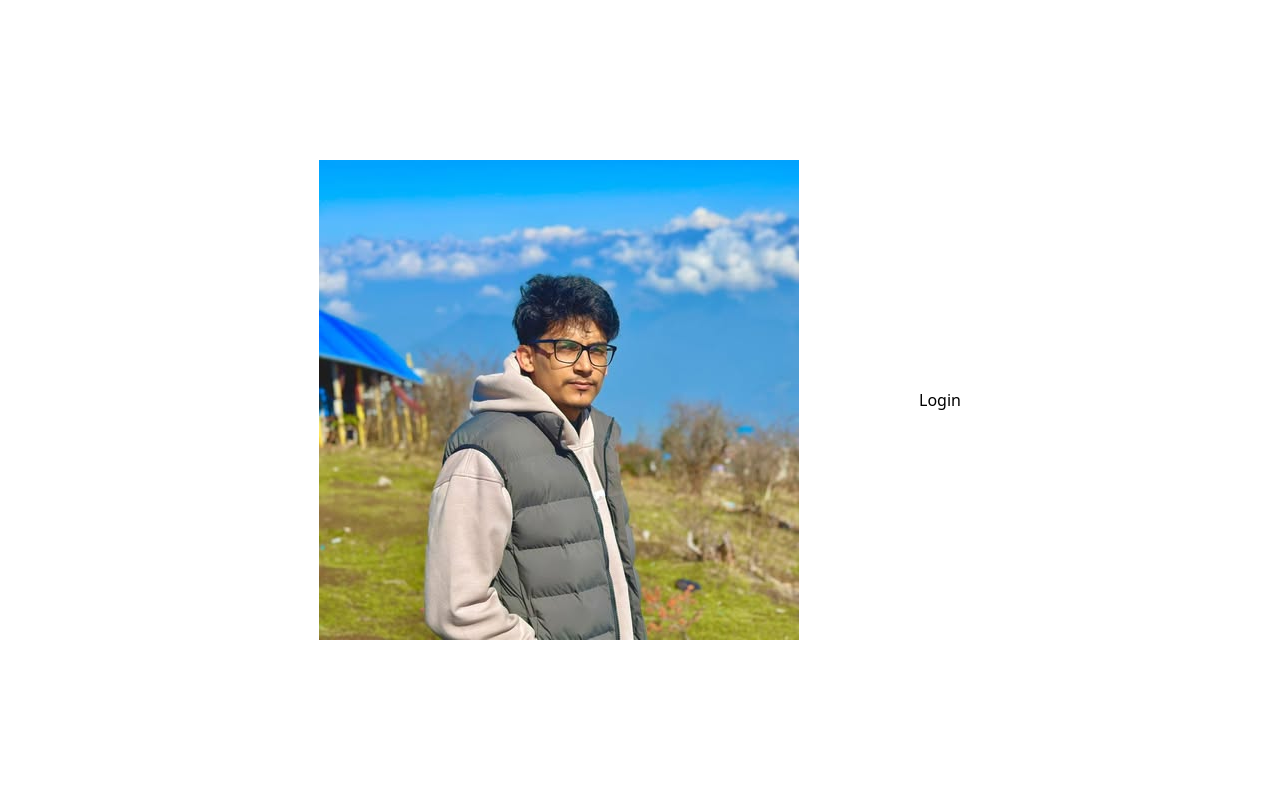
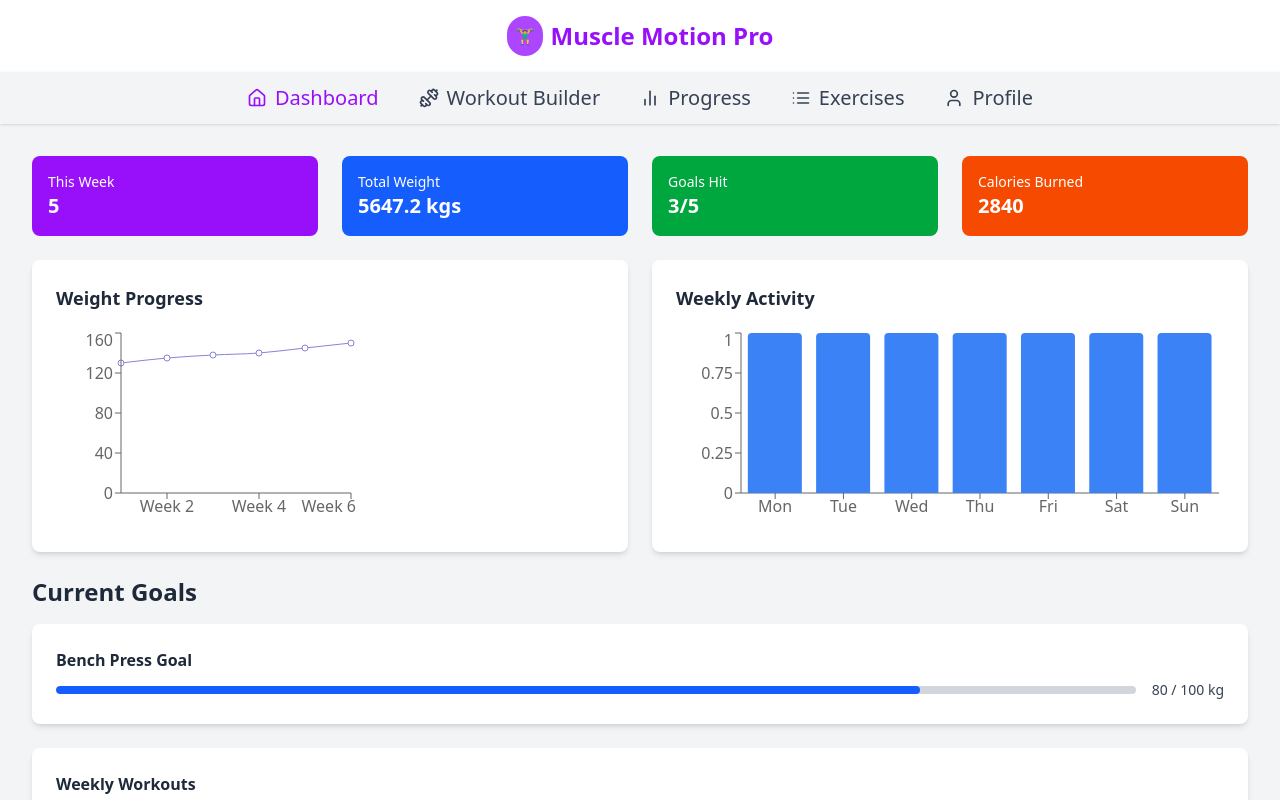
Before and after one commit to sarseedai/Muscle-Motion-Pro, a React (Vite) app: page / in a window 1280 px wide. Shown: the top 800 px of the page. Built offline with nearby package versions, Linux system fonts and the light colour scheme.

Commit message:
created login and signup page

```diff
--- a/src/App.jsx
+++ b/src/App.jsx
@@ -4,14 +4,18 @@ import Workout from "./pages/Workout";
 import Progress from "./pages/Progress";
 import Exercises from "./pages/Exercises";
 import Profile from "./pages/Profile.jsx";
-import AuthPage from "./pages/AuthPage.jsx";
+import SignUp from "./pages/SignUp.jsx";
+import Login from "./pages/Login.jsx";
 
 export default function App() {
   return (
     <Router>
       <Routes>
-        <Route path="/" element={<AuthPage />}/>
-        <Route path="/dashboard" element={<Dashboard />} />
+
+      <Route path="/signup" element={<SignUp />} />
+      <Route path="/login" element={<Login />} />
+
+        <Route path="/" element={<Dashboard />} />
         <Route path="/workout" element={<Workout />} />
         <Route path="/progress" element={<Progress />} />∑
         <Route path="/exercises" element={<Exercises />} />
--- a/src/components/Header.jsx
+++ b/src/components/Header.jsx
@@ -1,6 +1,6 @@
 export default function Header() {
     return (
-      <div className="flex items-center p-4 bg-white shadow">
+      <div className="flex items-center p-4 bg-white ">
         <div className="flex items-center gap-2 mx-auto">
           <div className="bg-purple-500 p-2 rounded-full text-white">🏋️‍♂️</div>
           <h1 className="text-2xl font-bold text-purple-600">Muscle Motion Pro</h1>
--- a/src/components/Login.jsx
+++ /dev/null
@@ -1,9 +0,0 @@
-import React from 'react'
-
-const Login = () => {
-  return (
-    <div>Login</div>
-  )
-}
-
-export default Login
--- a/src/components/Navbar.jsx
+++ b/src/components/Navbar.jsx
@@ -1,30 +1,34 @@
 import { Home, Dumbbell, BarChart2, List, User } from "lucide-react";
-import { useNavigate } from "react-router-dom";
-
-const linkClass = "flex items-center gap-2 font-medium text-gray-700 text-xl hover:text-purple-600 transition";
+import { useNavigate, useLocation } from "react-router-dom";
 
 export default function Navbar() {
-const navigate = useNavigate();
+  const navigate = useNavigate();
+  const location = useLocation();
+
+  const linkClass = "flex items-center gap-2 font-medium text-xl transition";
+  const activeClass = "text-purple-600";
+  const inactiveClass = "text-gray-700 hover:text-purple-600";
+
+  const links = [
+    { to: "/", label: "Dashboard", icon: Home },
+    { to: "/workout", label: "Workout Builder", icon: Dumbbell },
+    { to: "/progress", label: "Progress", icon: BarChart2 },
+    { to: "/exercises", label: "Exercises", icon: List },
+    { to: "/profile", label: "Profile", icon: User },
+  ];
 
   return (
     <div className="bg-gray-100 shadow-sm">
-      <div className="flex justify-center gap-30 py-3">
-        <button onClick={()=>{navigate('/dashboard')}} className={linkClass}>
-          <Home size={20} /> Dashboard
-        </button>
-        <button onClick={()=>{navigate('/workout')}} className={linkClass}>
-          <Dumbbell size={20} /> Workout Builder
-        </button>
-        <button onClick={()=>{navigate('/progress')}} className={linkClass}>
-          <BarChart2 size={20} /> Progress
-        </button>
-        <button onClick={()=>{navigate('/exercises')}} className={linkClass}>
-          <BarChart2 size={20} /> Exercises
-        </button>
-        <button onClick={()=>{navigate('/profile')}} className={linkClass}>
-          <BarChart2 size={20} /> Profile
-        </button>
-
+      <div className="flex justify-center gap-10 py-3">
+        {links.map(({ to, label, icon: Icon }) => (
+          <button
+            key={to}
+            onClick={() => navigate(to)}
+            className={`${linkClass} ${location.pathname === to ? activeClass : inactiveClass}`}
+          >
+            <Icon size={20} /> {label}
+          </button>
+        ))}
       </div>
     </div>
   );
--- a/src/components/SignUp.jsx
+++ /dev/null
@@ -1,9 +0,0 @@
-import React from 'react'
-
-const SignUp = () => {
-  return (
-    <div>SignUp</div>
-  )
-}
-
-export default SignUp
--- a/src/pages/AuthPage.jsx
+++ /dev/null
@@ -1,15 +0,0 @@
-import React from 'react'
-import Login from '../components/Login'
-
-const AuthPage = () => {
-  return (
-    <div className='flex h-screen items-center justify-center gap-30'>
-        <div><img src="/src/assets/userprofile.jpg" alt="" /></div>
-        <div>
-        <Login/>
-        </div>
-    </div>
-  )
-}
-
-export default AuthPage
--- /dev/null
+++ b/src/pages/Login.jsx
@@ -0,0 +1,48 @@
+import React from 'react';
+
+import { NavLink, useNavigate } from 'react-router-dom';
+import CustomInput from '../components/CustomInput';
+import CustomButton from '../components/CustomButton';
+import Header from '../components/Header';
+
+const Login = () => {
+  const navigate = useNavigate();
+  return (
+    <div className="flex h-screen items-center justify-center bg-gray-100 px-4">
+      <div className="flex flex-col md:flex-row items-center gap-12 bg-white rounded-3xl shadow-2xl p-8">
+        <div className="w-40 md:w-60">
+
+          <Header/>
+        </div>
+        <div className="w-full max-w-md">
+      <div className="bg-white p-8 rounded-2xl shadow-lg">
+        <h1 className="text-3xl font-semibold text-gray-800 mb-6 text-center">Login</h1>
+        <form className="space-y-5" onSubmit={()=> navigate('/')}>
+          <CustomInput
+            name="username"
+            type="text"
+            id="username"
+            label="Email"
+          />
+          <CustomInput
+            name="password"
+            type="password"
+            id="password"
+            label="Password"
+          />
+          <CustomButton label="Login" type="submit" />
+        </form>
+        <p className="text-md text-center text-gray-700 mt-6">
+          Don't have an account?{' '}
+          <NavLink to="/signup" className="text-blue-600 font-medium hover:underline">
+            Sign up
+          </NavLink>
+        </p>
+      </div>
+    </div>
+      </div>
+    </div>
+  );
+};
+
+export default Login;
--- /dev/null
+++ b/src/pages/SignUp.jsx
@@ -0,0 +1,47 @@
+import React from 'react';
+
+import { NavLink, useNavigate } from 'react-router-dom';
+import CustomInput from '../components/CustomInput';
+import CustomButton from '../components/CustomButton';
+import Header from '../components/Header';
+
+const SignUp = () => {
+  const navigate = useNavigate();
+  return (
+    <div className="flex h-screen items-center justify-center bg-gray-100 px-4">
+      <div className="flex flex-col md:flex-row items-center gap-12 bg-white rounded-3xl shadow-2xl p-8">
+        <div className="w-40 md:w-60">
+
+          <Header/>
+        </div>
+
+        <div className="w-full max-w-md p-8 shadow-lg">
+          <div className="bg-whites rounded-2xl ">
+            <h1 className="text-3xl font-semibold text-gray-800 mb-6 text-center">Sign Up</h1>
+            </div>
+            <form className="space-y-4" onSubmit={()=> navigate('/')}>
+              <CustomInput name="name" type="text" id="name" label="Name" />
+              <CustomInput name="email" type="text" id="email" label="Email" />
+              <CustomInput name="mobile" type="tel" id="mobile" label="Mobile" />
+              <CustomInput
+                name="password"
+                type="password"
+                id="password"
+                label="Password"
+              />
+
+              <CustomButton label="Sign Up" type="submit" />
+            </form>
+            <p className="text-md text-center text-gray-800 mt-6">
+              Already have an account?{" "}
+              <NavLink to="/login" className="text-blue-600 hover:underline">
+                Log in
+              </NavLink>
+            </p>
+          </div>
+      </div>
+    </div>
+  );
+};
+
+export default SignUp;
```
